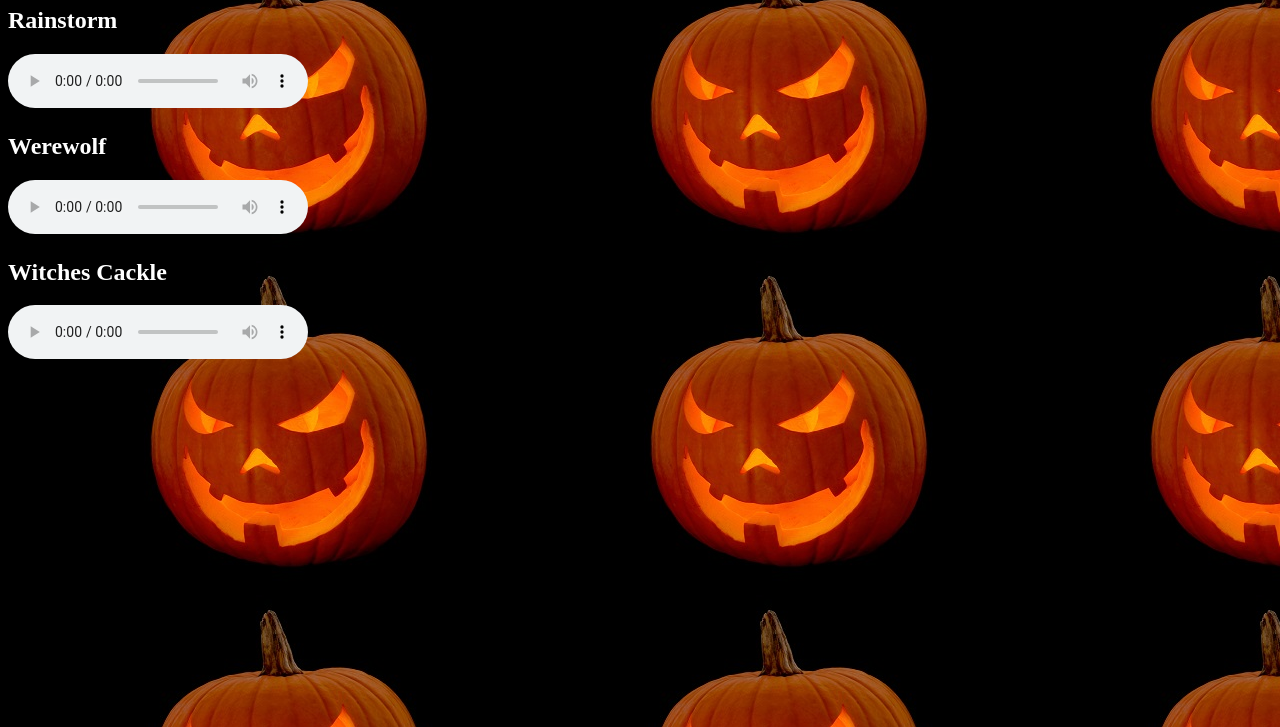
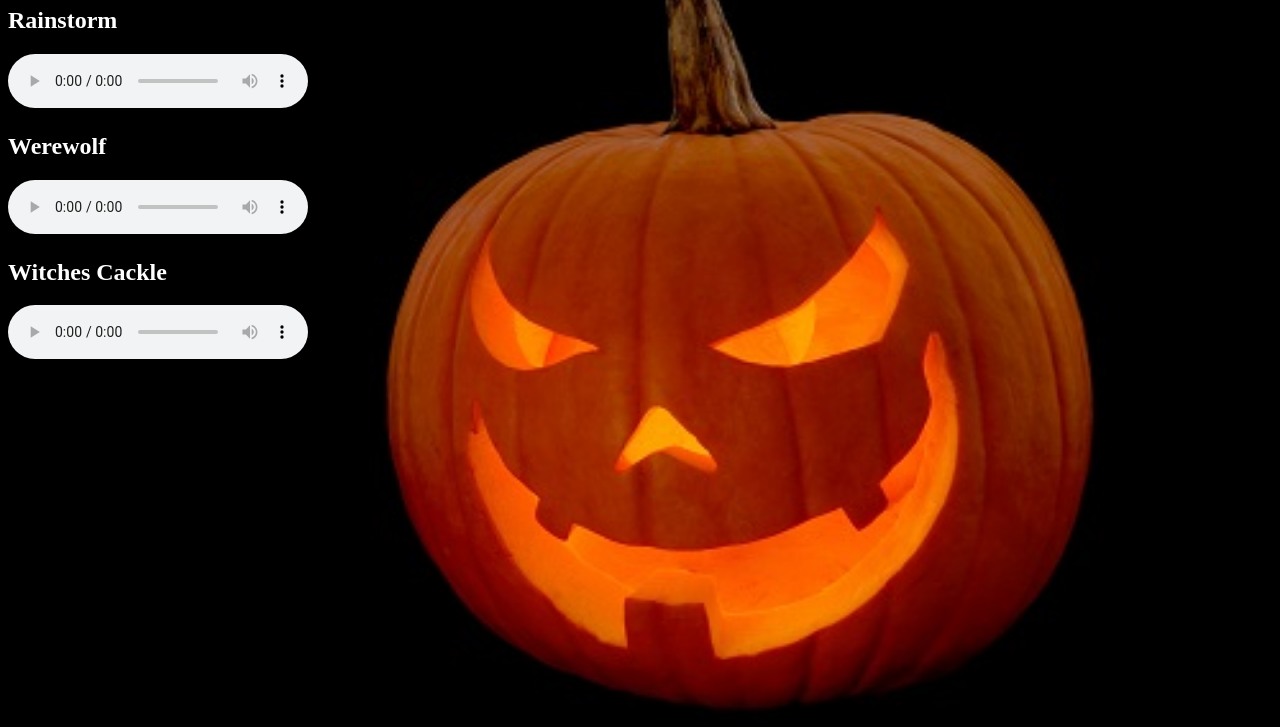
Before and after one commit to PK42Trinity/PK42Trinity.github.io, a plain HTML site: page halloween/halloween.html in a window 1280 px wide. Shown: the part 73-800 px from the top of the page. Drawn offline with Linux system fonts and the light colour scheme.

Commit message:
Update halloween.html

```diff
--- a/halloween/halloween.html
+++ b/halloween/halloween.html
@@ -5,7 +5,7 @@
     <title>Halloween Sounds</title>
  </head>
 
-<body style="color: white; background-image: url('images/pumpkin.jpg');">
+<body style="color: white; background-image: url('images/pumpkin.jpg'); background-size: cover;">
 
 <h1>Halloween Sounds</h1>
      <h2>Rainstorm</h2>
```
